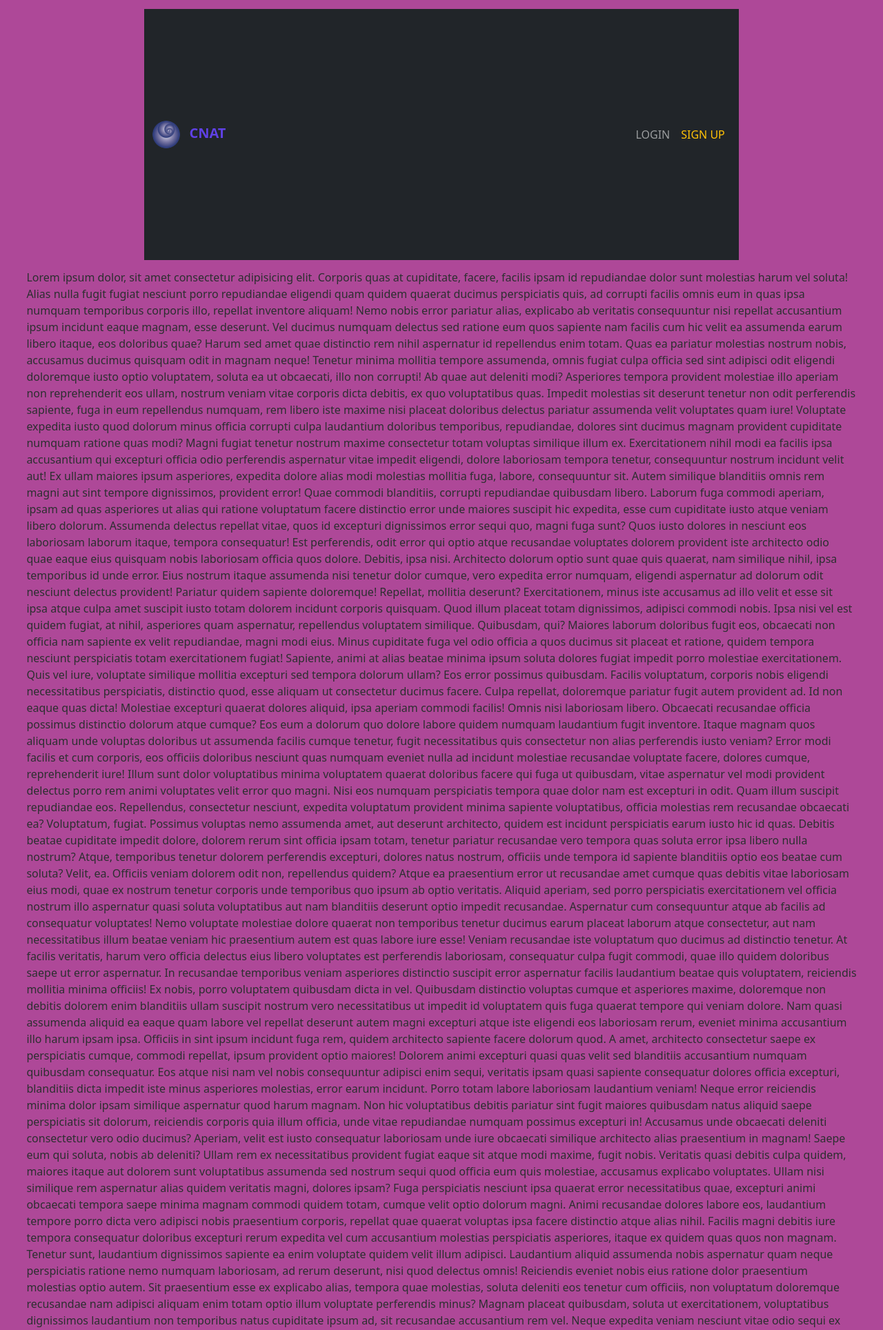
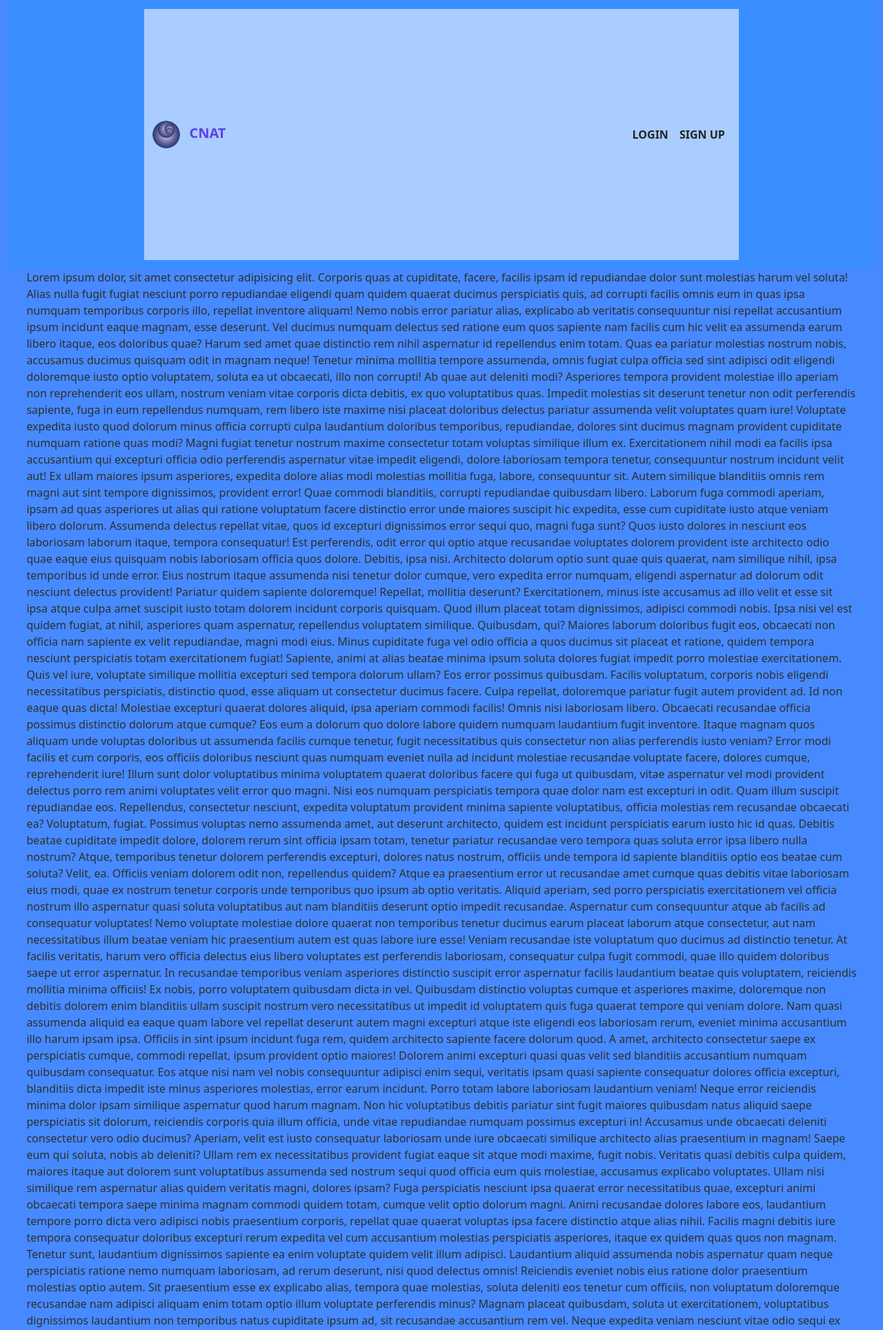
Before and after one commit to DevaanshuSingh/Social_Software, a PHP site: page / in a window 1280 px wide. Shown: the top 1928 px of the page at 69% size. Run offline with PHP 8.4, Linux system fonts and the light colour scheme.

Commit message:
Some More,

```diff
--- a/css/index.css
+++ b/css/index.css
@@ -2,6 +2,11 @@
     margin: 0;
     padding: 0;
     overscroll-behavior-y: none;
+
+    &::selection{
+        color: blue;
+        background-color: rgba(0, 0, 0, 0.541);
+    }
 }
 
 body {
@@ -33,7 +38,7 @@ body::-webkit-scrollbar-thumb {
 .main-container {
     height: 100%;
     width: 100%;
-    background-color: rgba(255, 0, 0, 0.404);
+    background-color: rgba(0, 162, 255, 0.404);
     display: flex;
     flex-direction: column;
     align-items: center;
@@ -41,15 +46,16 @@ body::-webkit-scrollbar-thumb {
 }
 
 .nav-container {
-    /* background-color: rgba(0, 0, 0, 0.288); */
+    background-color: rgba(0, 162, 255, 0.178);
     padding: 1%;
     transition: all 1s ease;
     height: 15%;
-    max-height: auto;
+    /* max-height: auto; */
     box-sizing: border-box;
 }
 
 .navbar {
+    background-color: rgba(255, 255, 255, 0.562) !important;
     width: 70%;
     height: auto;
     z-index: 2;
@@ -57,18 +63,19 @@ body::-webkit-scrollbar-thumb {
     transition: all 1s ease;
 }
 
-/*.rounded-circle {
+/* .rounded-circle {
     animation: round;
     animation-timeline: scroll();
 }
 
- @keyframes round {
+@keyframes round {
     0% {
         transform: translate(-50%, -50%) rotate(0deg);
-      }
-      100% {
+    }
+
+    100% {
         transform: translate(-50%, -50%) rotate(360deg);
-      }
+    }
 } */
 
 @media (max-width: 800px) {
@@ -106,7 +113,7 @@ body::-webkit-scrollbar-thumb {
 
 }
 
-.check-fluid >.content{
+.check-fluid>.content {
     width: 95%;
     height: 100%;
     /* background-color: rgba(255, 0, 0, 0.199); */
@@ -114,7 +121,7 @@ body::-webkit-scrollbar-thumb {
     overflow: auto;
     color: rgb(44, 47, 48);
 
-    &>.design{
+    &>.design {
         position: relative;
         left: 5;
         height: 5%;
@@ -125,7 +132,7 @@ body::-webkit-scrollbar-thumb {
         background: linear-gradient(180deg, rgb(55, 61, 143) 0%, rgba(57, 68, 133, 0.807) 98%); */
     }
 
-    &>.text{
+    &>.text {
         height: 100%;
         width: 100%;
         position: relative;
@@ -143,6 +150,6 @@ body::-webkit-scrollbar-thumb {
 
     &::-webkit-scrollbar-thumb {
         background-color: #078fff;
-        background: linear-gradient(to bottom, rgb(0, 153, 255,0.5), rgba(0,0,255,0.5));
+        background: linear-gradient(to bottom, rgb(0, 153, 255, 0.5), rgba(0, 0, 255, 0.5));
     }
 }
--- a/index.php
+++ b/index.php
@@ -30,10 +30,10 @@
           <div class="collapse navbar-collapse" id="navbarNav">
             <ul class="navbar-nav ms-auto">
               <li class="nav-item">
-                <a class="nav-link" href="login.php">LOGIN</a>
+                <a class="nav-link text-dark" href="login.php"><strong>LOGIN</strong></a>
               </li>
               <li class="nav-item">
-                <a class="nav-link  text-warning" href="signUp.php">SIGN UP</a>
+                <a class="nav-link  text-dark" href="signUp.php"><strong>SIGN UP</strong></a>
               </li>
             </ul>
           </div>
```
